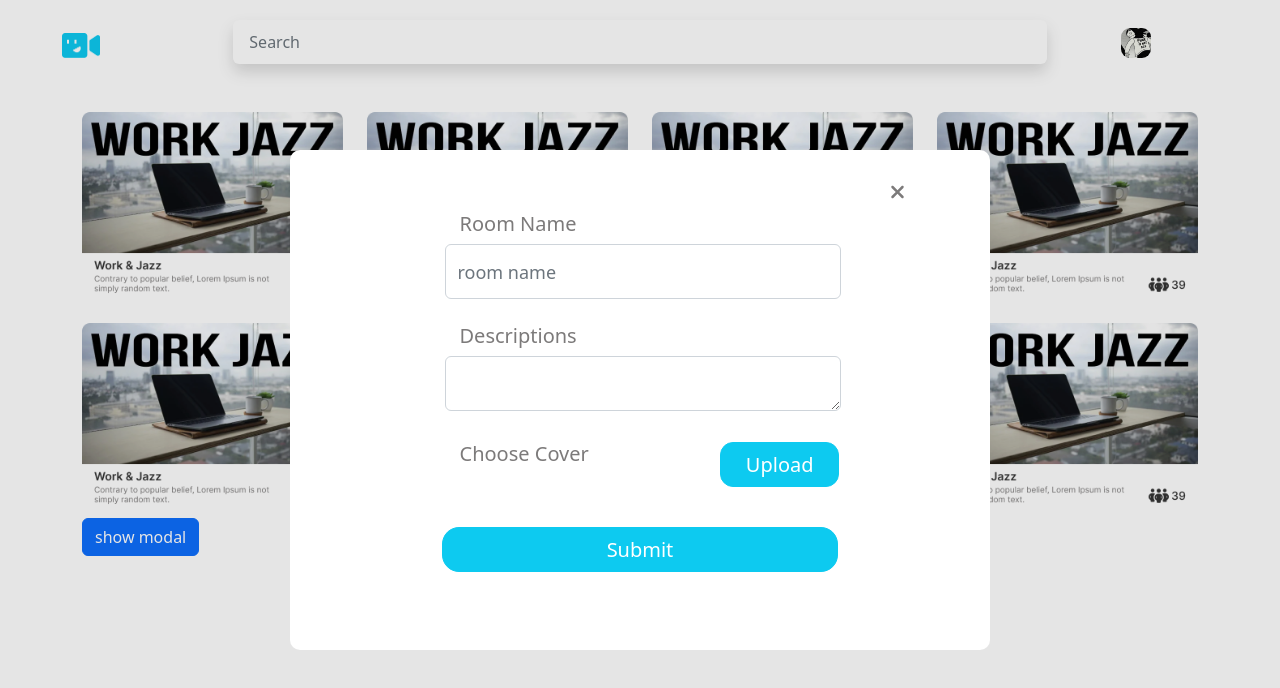
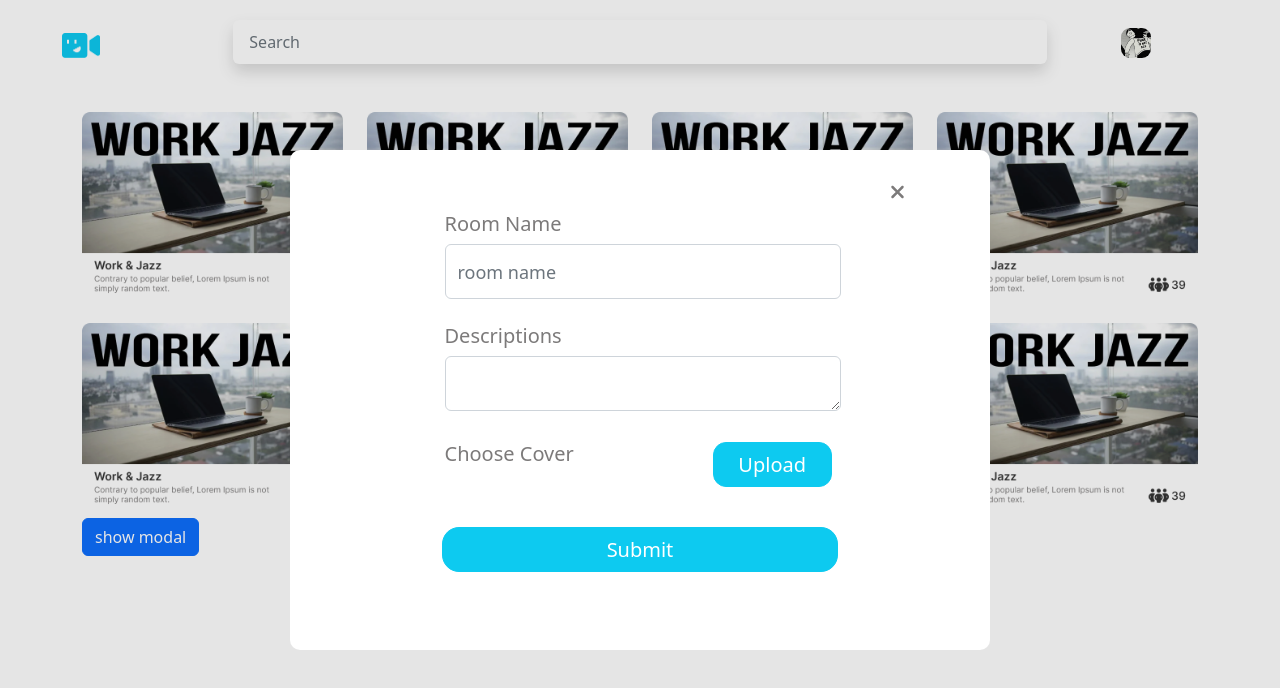
Before and after one commit to yuhengd3/OpenVideo, a Next.js app: page /explore in a window 1280 px wide. Both pictures are taken after a click on the button "show modal". Shown: the top 688 px of the page. Built offline with nearby package versions, Linux system fonts and the light colour scheme.

Commit message:
edited style

```diff
--- a/styles/explore.module.css
+++ b/styles/explore.module.css
@@ -72,7 +72,6 @@
 
 .inputLabel {
     float: left;
-    margin-left: 15px;
 
 }
 .container {
```
